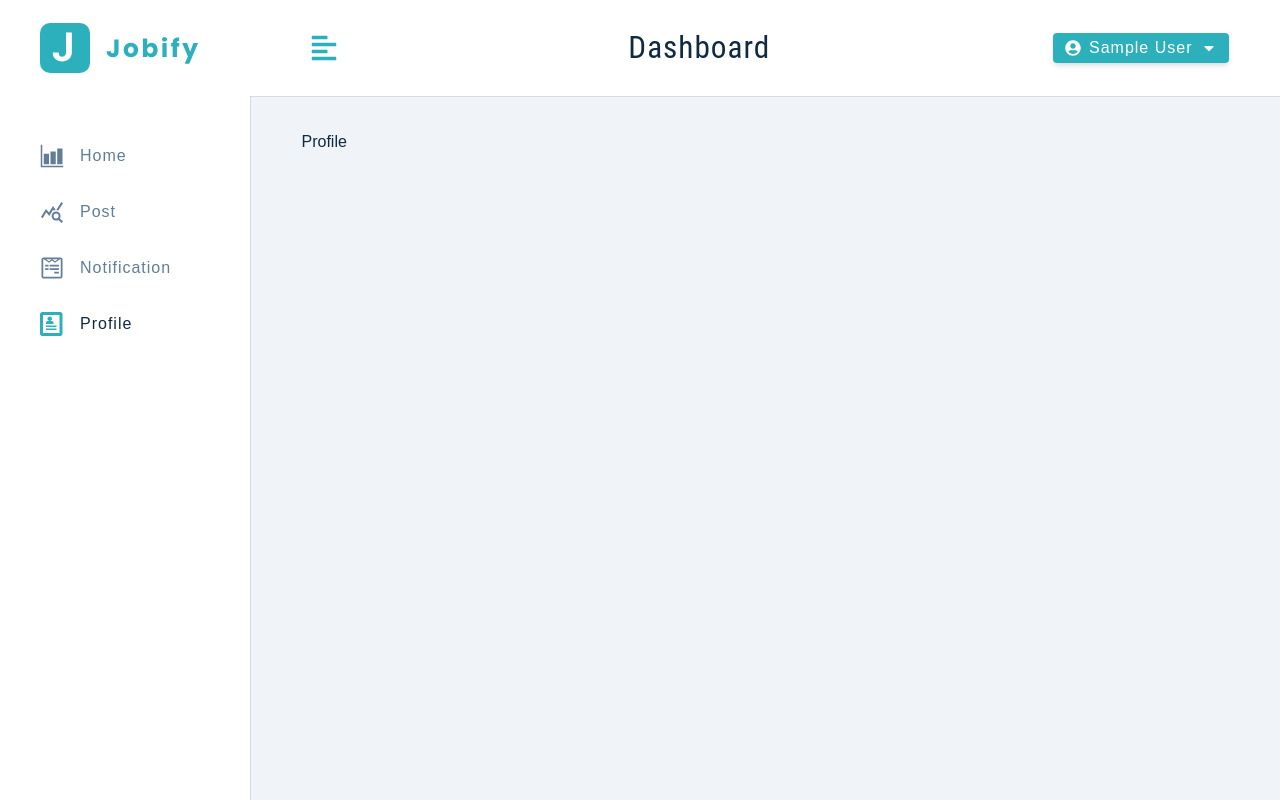
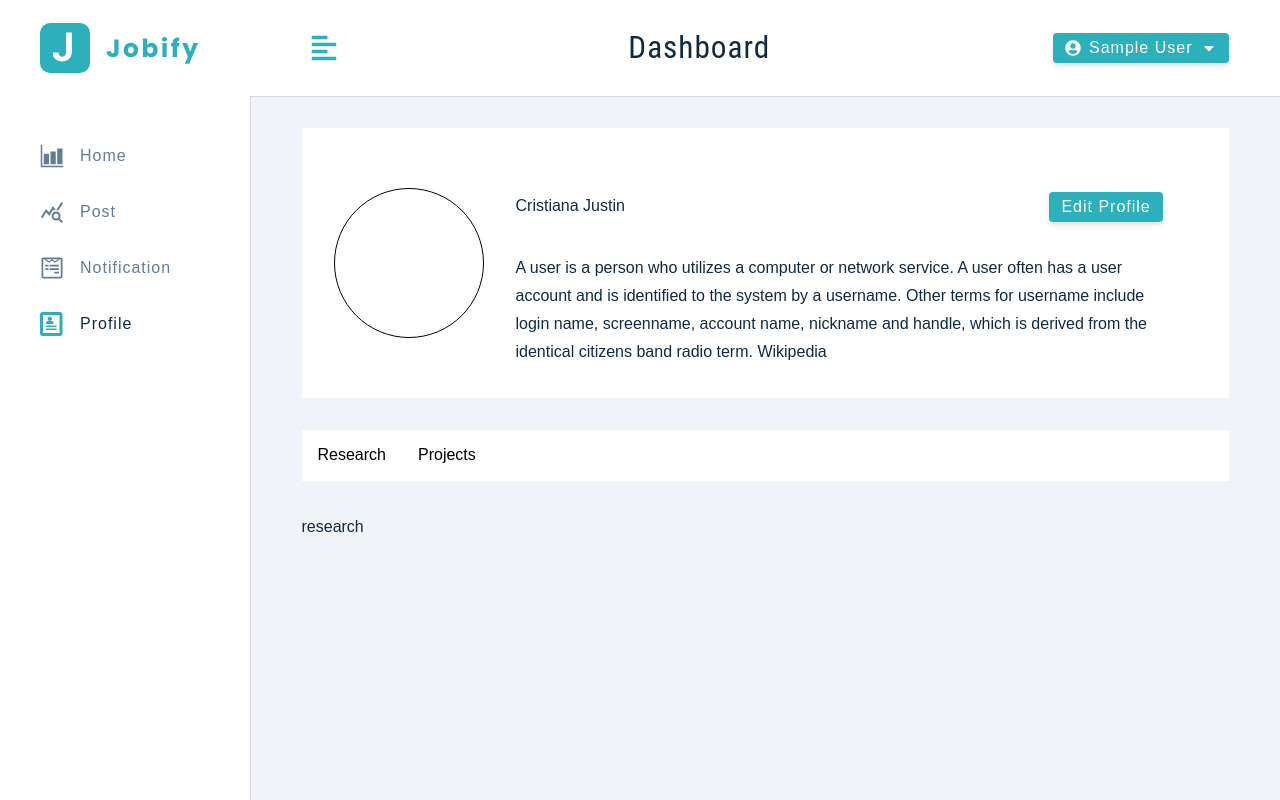
Before and after one commit to rohit108180/scholarSphere, a React (Create React App) app in the folder client/: page /profile in a window 1280 px wide. Built offline with nearby package versions, Linux system fonts and the light colour scheme; sample sign-in values are in the browser's storage.

Commit message:
added profile section

```diff
--- /dev/null
+++ b/client/src/css/wrapper/Profile.js
@@ -0,0 +1,57 @@
+import styled from 'styled-components'
+
+const Wrapper = styled.main`
+
+    .main{
+        display: flex;
+        flex-direction: row;
+        align-items: center;
+        .profile{
+            height: 150px;
+            min-width: 150px;
+            max-width: 150px;
+            border: 1px solid black;
+            border-radius: 50%;
+            width: 25%;
+            margin-right: 2rem;
+        }
+        background-color: var(--white);
+        padding: 2rem;
+    }
+    .user-info {
+        max-width: 75%;
+    }
+    .about{
+        display: flex;
+        flex-direction: row;
+        justify-content: space-between;
+        width: 100%;
+        margin: 2rem 0;
+    }
+    .main-2 {
+        margin-top: 2rem;
+        background-color: var(--white);
+        .button-group{
+            margin-bottom: 2rem;
+            .button{
+                background-color: white;
+                border: none;
+                padding: 1rem;
+            }
+        }
+    }
+
+
+    @media (max-width: 600px){
+        .main {
+            flex-direction: column;
+            .profile{
+                margin-right: 0;
+            }
+        }
+    }
+
+
+`
+
+export default Wrapper
--- a/client/src/pages/dashboard/Profile.js
+++ b/client/src/pages/dashboard/Profile.js
@@ -1,7 +1,57 @@
 import React from 'react'
+import { FormRow, ProfileIcon } from "../../component";
+import Wrapper from "../../css/wrapper/Profile";
+
+
 
 export const Profile = () => {
   return (
-    <div>Profile</div>
+    <Wrapper>
+      <div class="main">
+        <div class="profile">
+          {/* <image src="" alt="User Image" /> */}
+        </div>
+        <div class="user-info">
+          <div class="about">
+            <div>
+            Cristiana Justin
+            </div>
+            <div>
+              <button type="button" className="btn">
+                Edit Profile
+              </button>
+            </div>
+
+
+          </div>
+          <div>
+          A user is a person who utilizes a computer or network service.
+          A user often has a user account and is identified to the system by a username.
+          Other terms for username include login name, screenname, account name, nickname
+           and handle, which is derived from the identical citizens band radio term. Wikipedia
+          </div>
+        </div>
+      </div>
+
+      <div class="main-2">
+        <div class="button-group">
+          <button class="button">
+            Research
+          </button>
+          <button class="button">
+            Projects
+          </button>
+        </div>
+      </div>
+      <div class="research">
+        research
+      </div>
+      <div class="projects"  style={{display: 'none'}}>
+        projects
+      </div>
+      <div class="bookmarks"  style={{display: 'none'}}>
+        bookmarks
+      </div>
+    </Wrapper>
   )
 }
```
Also changed, not shown: 2 other files (tests, documents, lock files or other folders).
